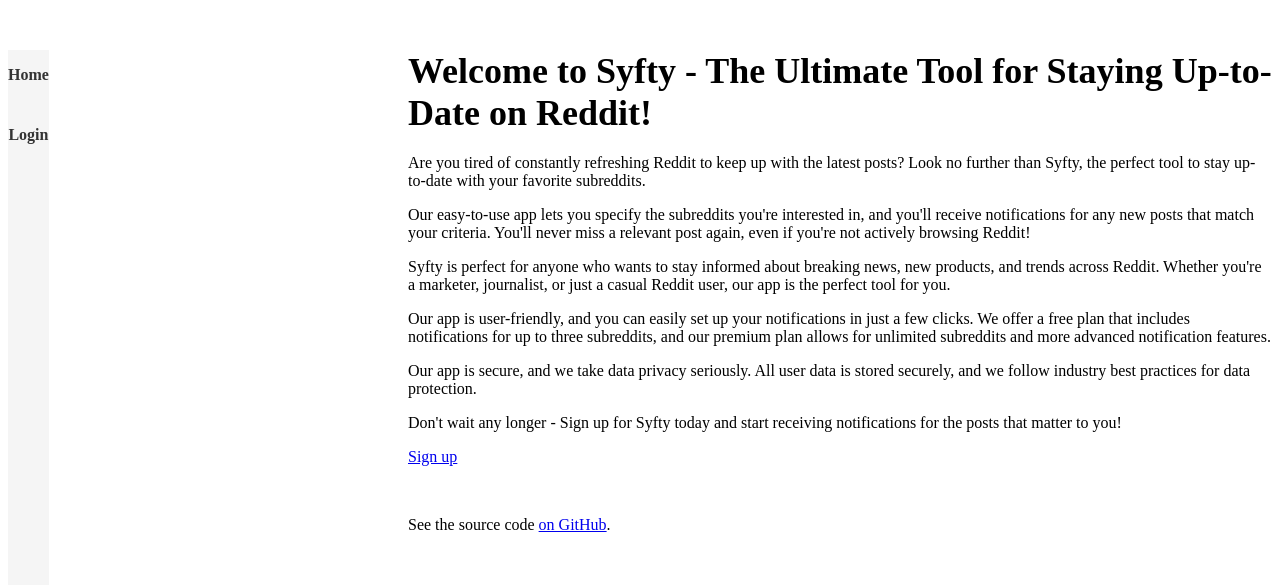
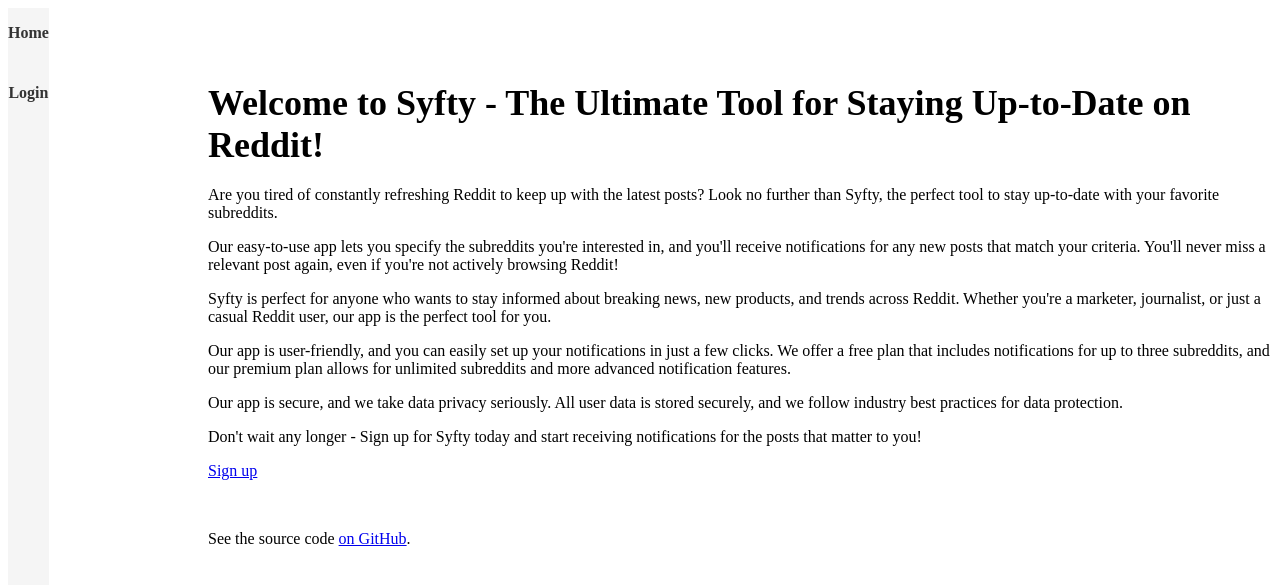
Before and after one commit to erikkristoferanderson/syfty-django, a Django app: page / in a window 1280 px wide. Shown: the top 585 px of the page. Run offline with Django 4.2, Linux system fonts and the light colour scheme; parts of the project's set-up code (start-up, migrations or seed data) failed here and were passed over.

Commit message:
update style again

```diff
--- a/static/css/styles.css
+++ b/static/css/styles.css
@@ -56,7 +56,20 @@
     text-decoration: underline;
   }
 
-  .col-sm-10 {
+  /* .col-sm-10 {
     margin-top: 50px;
     margin-left: 400px; /* adjust this to match the width of your sidebar */
+  /*} */
+
+
+  .row {
+    display: flex;
   }
+
+  .col-sm-2 {
+    flex: 0 0 200px; /* set the width of the sidebar */
+  }
+
+  .col-sm-10 {
+    flex: 1; /* make the main content area fill the remaining space */
+  }
```
